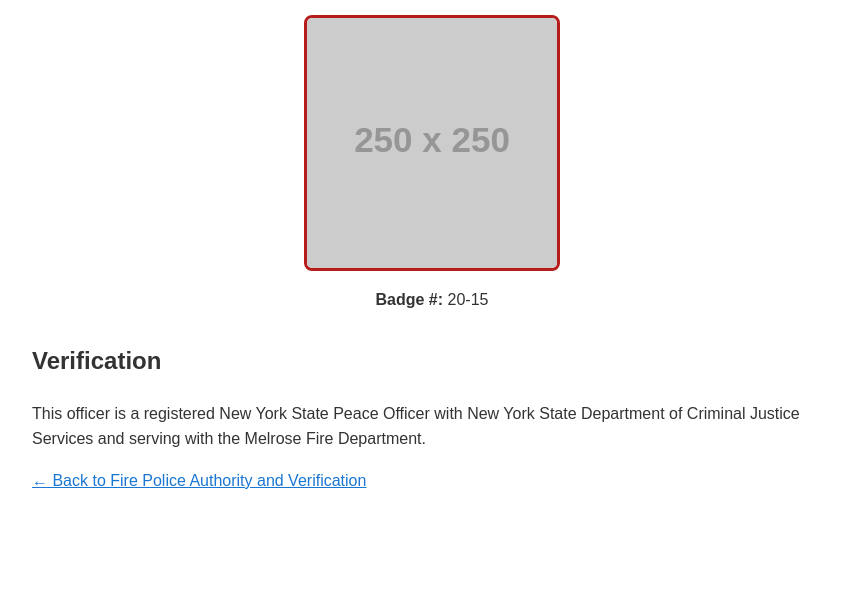
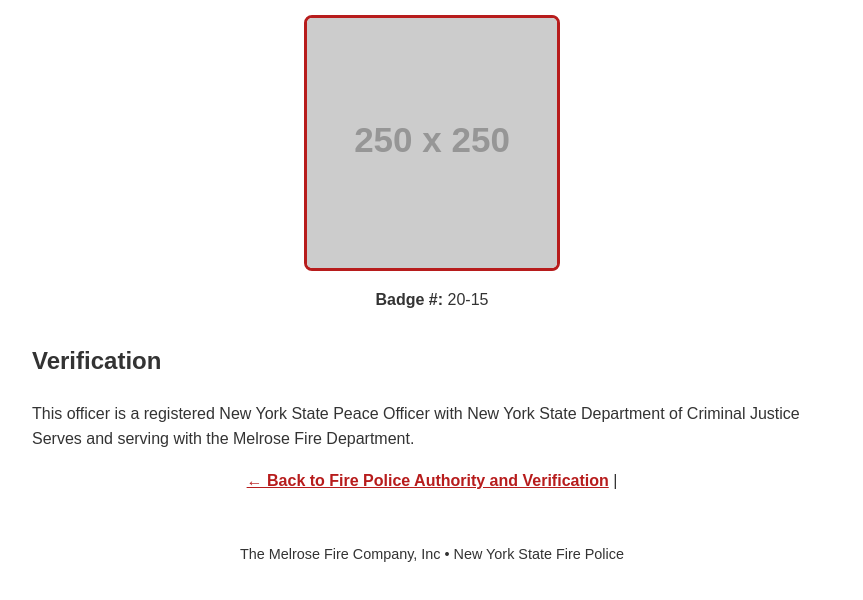
Before and after one commit to Melrose-Fire/firepolice, a plain HTML site: page officers/joseph-simon.html in a window 1280 px wide. Shown: the part 246-846 px from the top of the page, without its empty margins (208-1071 px from the left). Before the commit the page ends 800 px from the top, so only its background shows below. Drawn offline with Linux system fonts and the light colour scheme; placeholder pictures from the web are drawn by us.

```diff
--- a/officers/joseph-simon.html
+++ b/officers/joseph-simon.html
@@ -27,9 +27,17 @@
         <p><strong>Badge #:</strong> 20-15</p>
     </div>
 
-    <h2>Verification</h2>
-    <p>This officer is a registered New York State Peace Officer with New York State Department of Criminal Justice Services and serving with the Melrose Fire Department.</p>
+        <h2>Verification</h2>
+    <p>This officer is a registered New York State Peace Officer with New York State Department of Criminal Justice Serves and serving with the Melrose Fire Department.</p>
 
-    <p><a href="../index.html">← Back to Fire Police Authority and Verification</a></p>
+    <p style="text-align: center;">
+    <a href="../index.html" style="color: #b71c1c; font-weight: bold;">← Back to Fire Police Authority and Verification</a> |
+</p>
 
     <footer style="text-align:center; margin-top:50px; font-size:0.9em;">
+        The Melrose Fire Company, Inc • New York State Fire Police
+    </footer>
+
+</body>
+</html>
+    <footer style="text-align:center; margin-top:50px; font-size:0.9em;">
```
